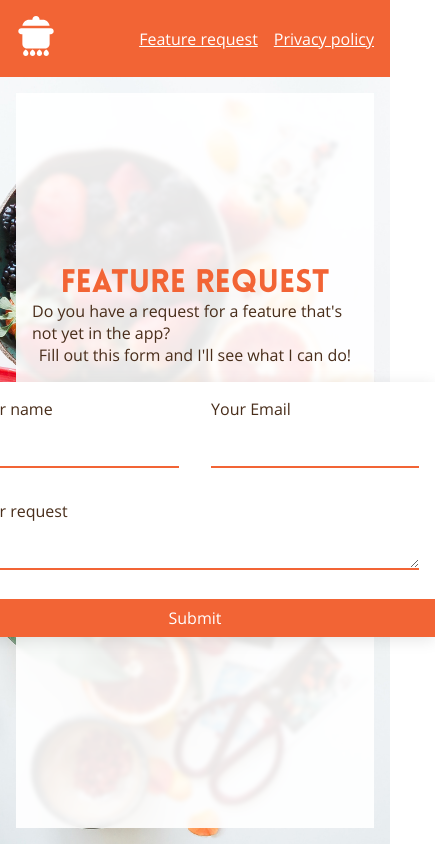
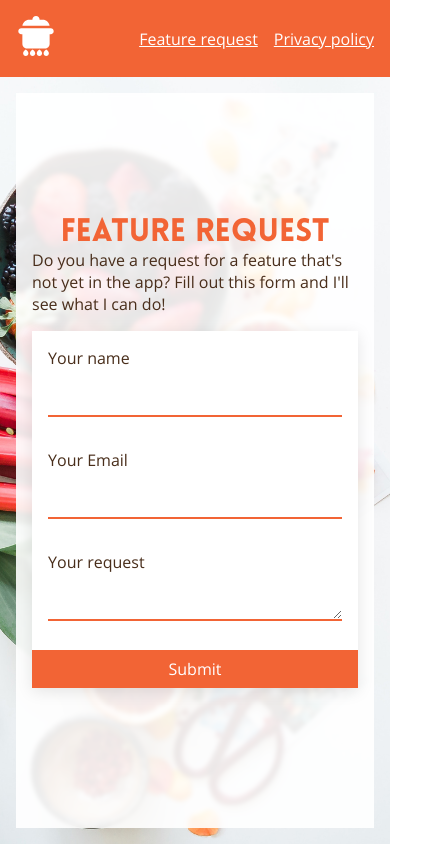
Before and after one commit to JoseeWouters/WhatDinner, a Nuxt app: page /feature-request in a window 390 px wide. Shown: the whole page, 435 px wide, since content can reach past the window. Built offline with nearby package versions, Linux system fonts and the light colour scheme.

Commit message:
Small styling changes

```diff
--- a/components/app/appHeader.vue
+++ b/components/app/appHeader.vue
@@ -34,6 +34,7 @@ export default {
 .logo {
     height: 40px;
     fill: $support;
+    margin-right: 1em;
 }
 
 .top-nav {
--- a/pages/feature-request.vue
+++ b/pages/feature-request.vue
@@ -1,8 +1,7 @@
 <template>
     <div class="container">
         <h1 class="title">Feature request</h1>
-        <p>Do you have a request for a feature that's not yet in the app?</p>
-        <p>Fill out this form and I'll see what I can do!</p>
+        <p>Do you have a request for a feature that's not yet in the app? Fill out this form and I'll see what I can do!</p>
         <form class="form" name="request" action="/thanks" method="POST" netlify-honeypot="bot-field" data-netlify="true">
             <input type="hidden" name="form-name" value="request" />
             <fieldset class="hidden">
@@ -21,7 +20,7 @@
                 </label>
             </fieldset>
 
-            <label for="message">
+            <label for="message" class="message">
                 <span>Your request</span>
                 <textarea name="message" rows="1"></textarea>
             </label>
@@ -37,12 +36,20 @@ export default {
 </script>
 
 <style lang="scss" scoped>
+p {
+    max-width: 470px;
+}
 .form {
     display: flex;
     flex-direction: column;
     background-color: $support;
     box-shadow: 0px 3px 15px rgba(0,0,0,0.1);
     margin: 1em;
+    max-width: 100%;
+
+    @media (max-width: 568px) {
+        margin: 1em 0;
+    }
 
     .hidden {
         display: none;
@@ -64,6 +71,17 @@ export default {
     label {
         margin: 1em;
 
+        @media (max-width: 568px) {
+            &:not(.message) {
+                width: 100%;
+
+                input {
+                    width: 100%;
+                }
+            }
+        }
+
+
         span {
             display: block;
             margin-bottom: .5em;
@@ -82,6 +100,7 @@ export default {
 
     .top {
         display: flex;
+        flex-wrap: wrap;
         justify-content: space-between;
     }
 
```
